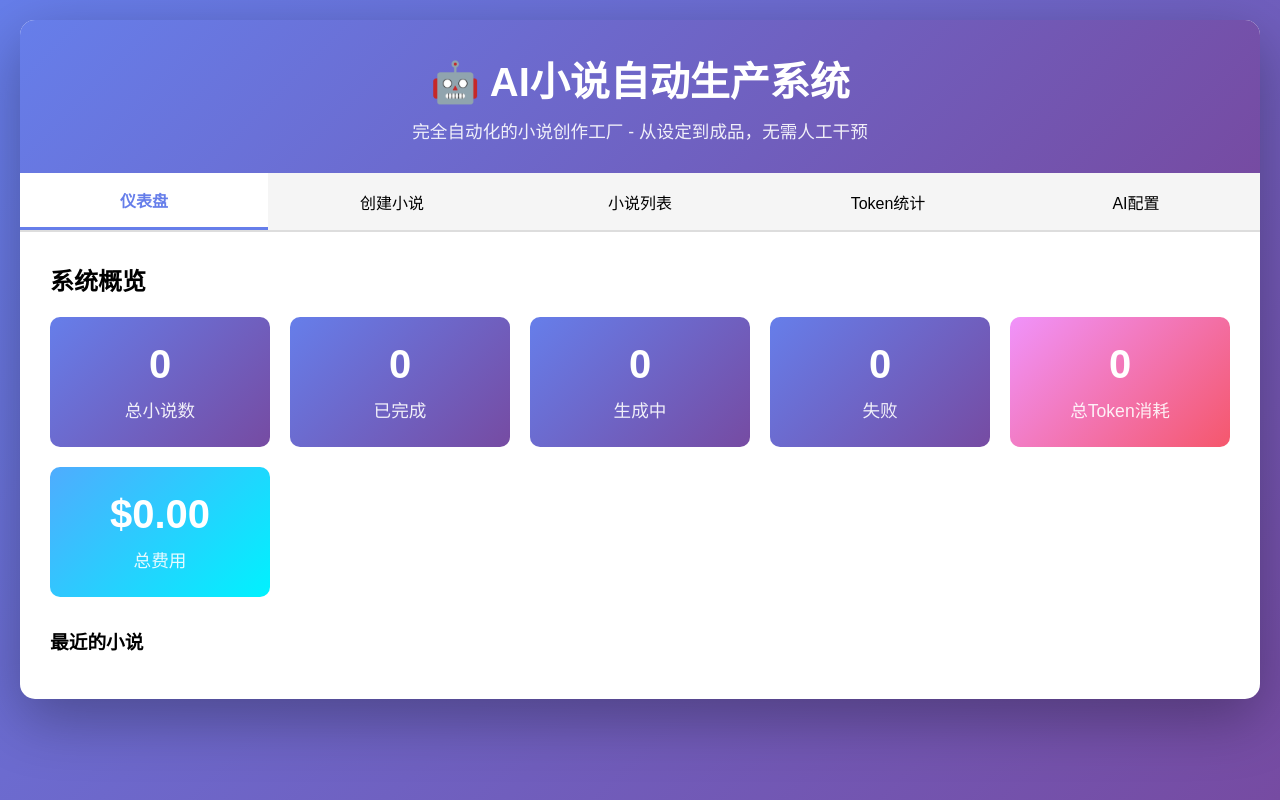
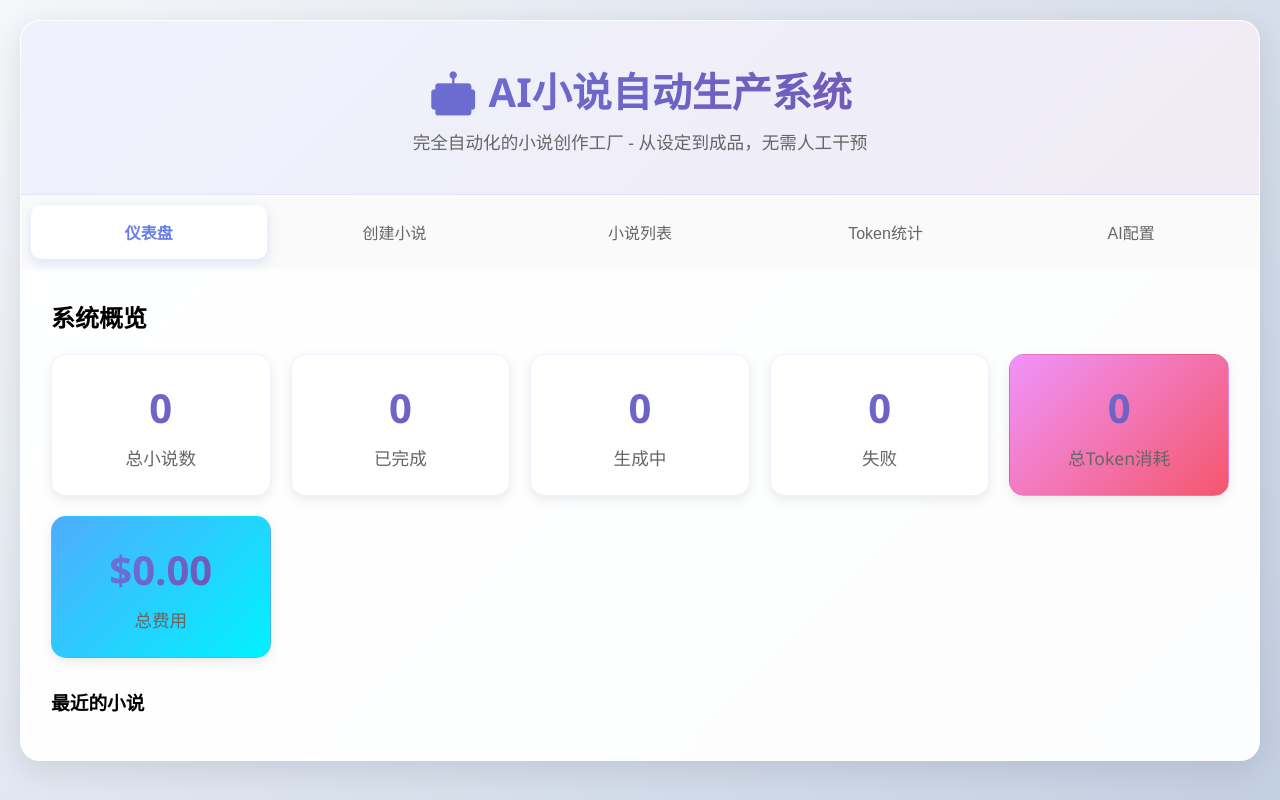
Before and after one commit to gethac/novel_factory, a Flask app: page / in a window 1280 px wide. Run offline with Flask 3, Linux system fonts and the light colour scheme; data that the repository does not hold is empty.

Commit message:
界面优化 - 第一阶段：玻璃质感设计
✨ 界面改进：
- 采用白色为主的现代化设计
- 添加玻璃质感效果（backdrop-filter）
- 渐变色文字和按钮
- 平滑动画和过渡效果
- 卡片悬停效果优化

🎨 设计特点：
- 背景：浅色渐变
- 容器：半透明白色玻璃效果
- 按钮：渐变色+阴影
- 卡片：白色+细边框+悬停动画

📊 新增样式：
- 进度可视化容器
- 步骤指示器
- 内容预览区域
- 加载动画

下一步将添加实时进度功能和JavaScript交互。

```diff
--- a/templates/index.html
+++ b/templates/index.html
@@ -12,8 +12,8 @@
         }
 
         body {
-            font-family: 'Microsoft YaHei', Arial, sans-serif;
-            background: linear-gradient(135deg, #667eea 0%, #764ba2 100%);
+            font-family: 'Segoe UI', 'Microsoft YaHei', Arial, sans-serif;
+            background: linear-gradient(135deg, #f5f7fa 0%, #c3cfe2 100%);
             min-height: 100vh;
             padding: 20px;
         }
@@ -21,33 +21,41 @@
         .container {
             max-width: 1400px;
             margin: 0 auto;
-            background: white;
-            border-radius: 15px;
-            box-shadow: 0 20px 60px rgba(0,0,0,0.3);
+            background: rgba(255, 255, 255, 0.95);
+            backdrop-filter: blur(10px);
+            border-radius: 20px;
+            box-shadow: 0 8px 32px rgba(0, 0, 0, 0.1);
             overflow: hidden;
+            border: 1px solid rgba(255, 255, 255, 0.18);
         }
 
         .header {
-            background: linear-gradient(135deg, #667eea 0%, #764ba2 100%);
-            color: white;
-            padding: 30px;
+            background: linear-gradient(135deg, rgba(102, 126, 234, 0.1) 0%, rgba(118, 75, 162, 0.1) 100%);
+            padding: 40px;
             text-align: center;
+            border-bottom: 1px solid rgba(102, 126, 234, 0.1);
         }
 
         .header h1 {
             font-size: 2.5em;
             margin-bottom: 10px;
+            background: linear-gradient(135deg, #667eea 0%, #764ba2 100%);
+            -webkit-background-clip: text;
+            -webkit-text-fill-color: transparent;
+            background-clip: text;
         }
 
         .header p {
             font-size: 1.1em;
-            opacity: 0.9;
+            color: #666;
         }
 
         .nav-tabs {
             display: flex;
-            background: #f5f5f5;
-            border-bottom: 2px solid #ddd;
+            background: rgba(245, 245, 245, 0.5);
+            backdrop-filter: blur(10px);
+            padding: 10px;
+            gap: 10px;
         }
 
         .nav-tab {
@@ -55,19 +63,22 @@
             padding: 15px;
             text-align: center;
             cursor: pointer;
-            background: #f5f5f5;
+            background: transparent;
             border: none;
             font-size: 16px;
             transition: all 0.3s;
+            border-radius: 10px;
+            color: #666;
         }
 
         .nav-tab:hover {
-            background: #e0e0e0;
+            background: rgba(255, 255, 255, 0.8);
+            transform: translateY(-2px);
         }
 
         .nav-tab.active {
             background: white;
-            border-bottom: 3px solid #667eea;
+            box-shadow: 0 4px 12px rgba(102, 126, 234, 0.2);
             font-weight: bold;
             color: #667eea;
         }
@@ -89,21 +106,147 @@
         }
 
         .stat-card {
-            background: linear-gradient(135deg, #667eea 0%, #764ba2 100%);
-            color: white;
+            background: white;
             padding: 25px;
-            border-radius: 10px;
+            border-radius: 15px;
             text-align: center;
+            box-shadow: 0 4px 12px rgba(0, 0, 0, 0.08);
+            border: 1px solid rgba(102, 126, 234, 0.1);
+            transition: all 0.3s;
+        }
+
+        .stat-card:hover {
+            transform: translateY(-5px);
+            box-shadow: 0 8px 24px rgba(102, 126, 234, 0.15);
         }
 
         .stat-card h3 {
             font-size: 2.5em;
             margin-bottom: 10px;
+            background: linear-gradient(135deg, #667eea 0%, #764ba2 100%);
+            -webkit-background-clip: text;
+            -webkit-text-fill-color: transparent;
+            background-clip: text;
         }
 
         .stat-card p {
             font-size: 1.1em;
-            opacity: 0.9;
+            color: #666;
+        }
+
+        /* 进度可视化样式 */
+        .progress-container {
+            background: white;
+            border-radius: 15px;
+            padding: 25px;
+            margin-bottom: 20px;
+            box-shadow: 0 4px 12px rgba(0, 0, 0, 0.08);
+            border: 1px solid rgba(102, 126, 234, 0.1);
+        }
+
+        .progress-steps {
+            display: flex;
+            justify-content: space-between;
+            margin-bottom: 30px;
+            position: relative;
+        }
+
+        .progress-steps::before {
+            content: '';
+            position: absolute;
+            top: 20px;
+            left: 0;
+            right: 0;
+            height: 2px;
+            background: #e0e0e0;
+            z-index: 0;
+        }
+
+        .progress-step {
+            flex: 1;
+            text-align: center;
+            position: relative;
+            z-index: 1;
+        }
+
+        .progress-step-circle {
+            width: 40px;
+            height: 40px;
+            border-radius: 50%;
+            background: white;
+            border: 3px solid #e0e0e0;
+            margin: 0 auto 10px;
+            display: flex;
+            align-items: center;
+            justify-content: center;
+            font-weight: bold;
+            transition: all 0.3s;
+        }
+
+        .progress-step.active .progress-step-circle {
+            border-color: #667eea;
+            background: linear-gradient(135deg, #667eea 0%, #764ba2 100%);
+            color: white;
+            animation: pulse 2s infinite;
+        }
+
+        .progress-step.completed .progress-step-circle {
+            border-color: #28a745;
+            background: #28a745;
+            color: white;
+        }
+
+        @keyframes pulse {
+            0%, 100% { transform: scale(1); }
+            50% { transform: scale(1.1); }
+        }
+
+        .progress-step-label {
+            font-size: 0.9em;
+            color: #666;
+        }
+
+        .progress-step.active .progress-step-label {
+            color: #667eea;
+            font-weight: bold;
+        }
+
+        .content-preview {
+            background: rgba(245, 247, 250, 0.5);
+            border-radius: 10px;
+            padding: 20px;
+            margin-top: 20px;
+            max-height: 400px;
+            overflow-y: auto;
+            border: 1px solid rgba(102, 126, 234, 0.1);
+        }
+
+        .content-preview h4 {
+            color: #667eea;
+            margin-bottom: 15px;
+            font-size: 1.2em;
+        }
+
+        .content-preview pre {
+            white-space: pre-wrap;
+            word-wrap: break-word;
+            font-family: 'Segoe UI', 'Microsoft YaHei', Arial, sans-serif;
+            line-height: 1.6;
+            color: #333;
+        }
+
+        .loading-spinner {
+            display: inline-block;
+            width: 20px;
+            height: 20px;
+            border: 3px solid rgba(102, 126, 234, 0.3);
+            border-radius: 50%;
+            border-top-color: #667eea;
+            animation: spin 1s linear infinite;
+        }
+
+        @keyframes spin {
+            to { transform: rotate(360deg); }
         }
 
         .form-group {
```
Also changed, not shown: other parts of templates/index.html (+51 -17 lines).
